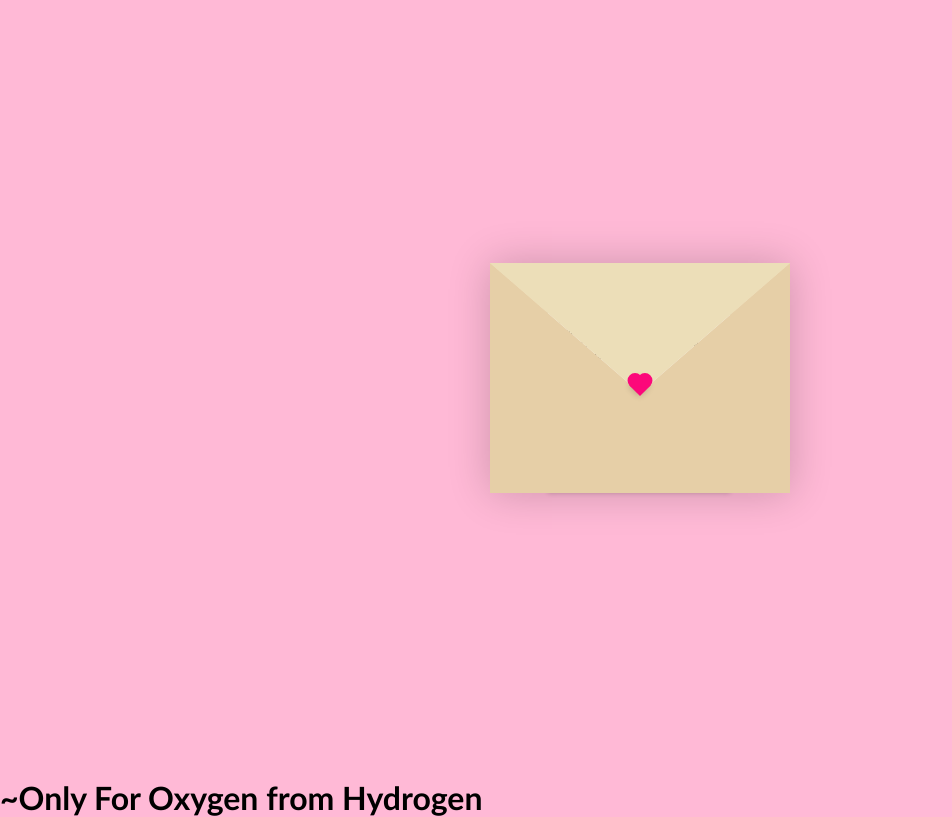
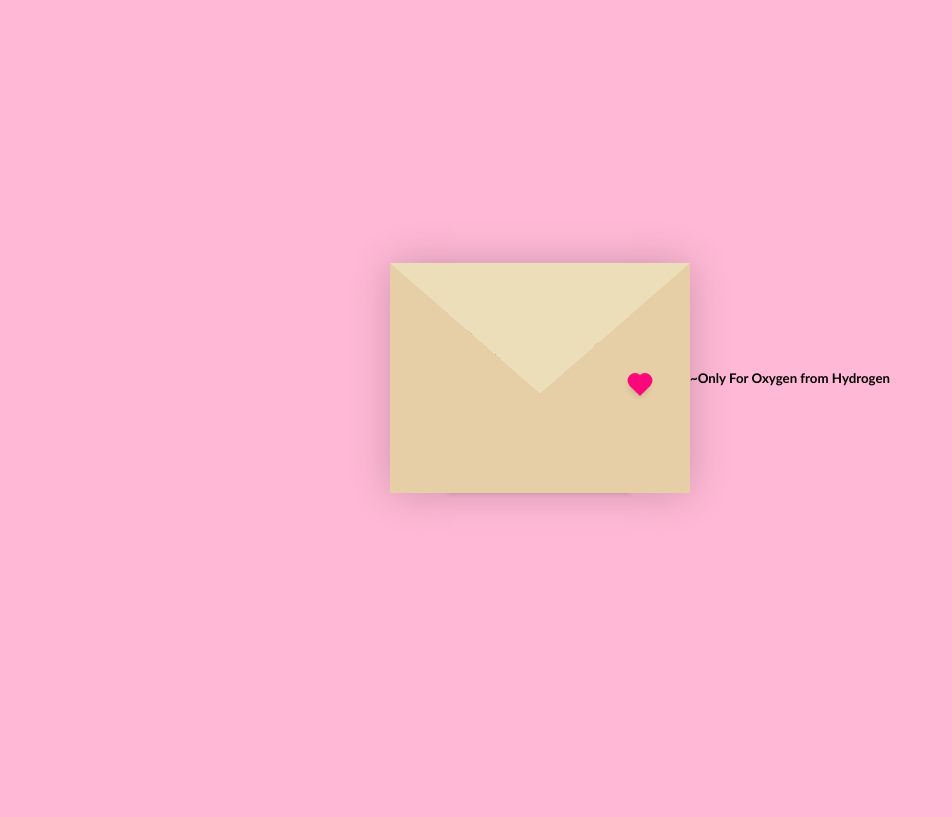
Before and after one commit to MintuSingh07/valentine, a plain HTML site: page index.html in a window 1280 px wide. Shown: the part 67-884 px from the top of the page, without its empty margins (0-952 px from the left). After the commit the page ends 845 px from the top, so only its background shows below. Drawn offline with Linux system fonts and the light colour scheme.

Commit message:
Add files via upload

```diff
--- a/index.html
+++ b/index.html
@@ -27,8 +27,8 @@
                 <div class="heart"></div>
             </div>
         </div>
+        <h5>~Only For Oxygen from Hydrogen</h5>
     </div>
-    <h1>~Only For Oxygen from Hydrogen</h1>
     <script>
         const envelope = document.querySelector('.envelope-wrapper');
         envelope.addEventListener('click', () => {
```
